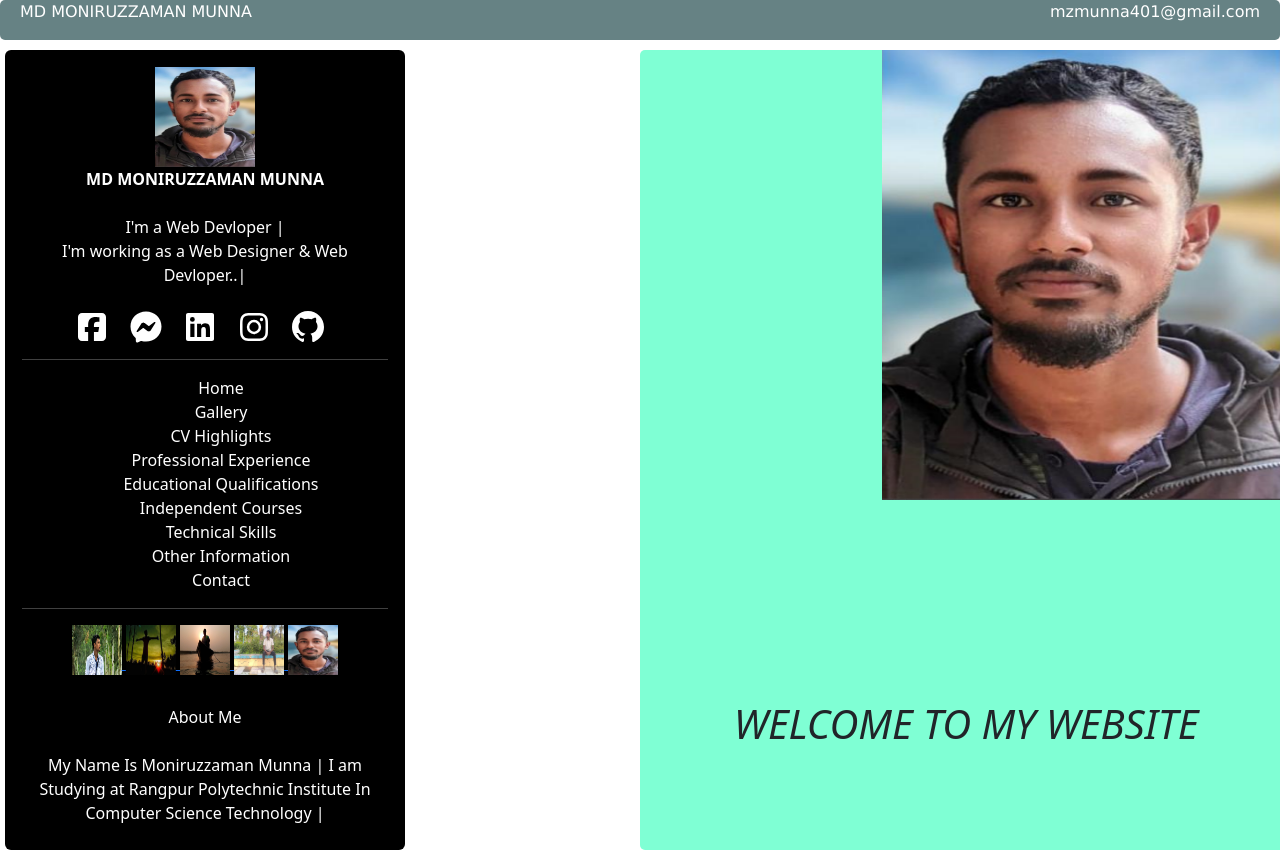
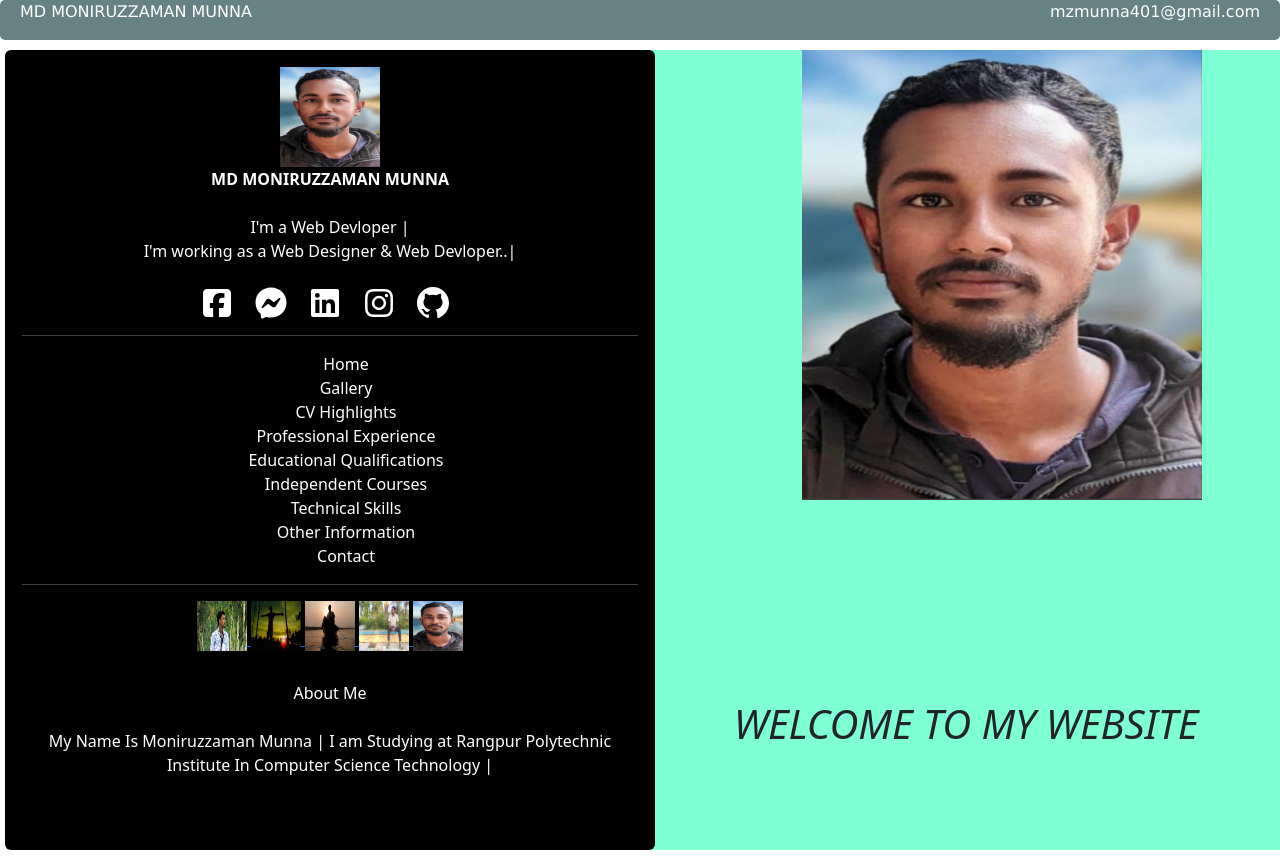
Before and after one commit to munna-401/munna, a plain HTML site: page index.html in a window 1280 px wide. Drawn offline with Linux system fonts and the light colour scheme.

Commit message:
change size

```diff
--- a/index.html
+++ b/index.html
@@ -28,7 +28,7 @@
                                                     <!--start  frist card-->
                          <div class="row">
                           <div class="col-6">
-                            <div class="card" style="background-color: black; height: 800px; width: 400px; text-align: center; margin-left: 5px;  color:white;">
+                            <div class="card" style="background-color: black; height: 800px; width: 650px; text-align: center; margin-left: 5px;  color:white;">
                                 <div class="card-body">
                                     <div>
                                         <img style="height: 100px; width: 100;" src="munna.jpg" alt=""><br>
@@ -104,7 +104,7 @@
                           </div>
                              <!-- end frist card-->
                             <div class="col-6" style="background-color: aquamarine; float: left;  ">
-                                <img style="margin-left: 230px; height: 450px; width: 400px;" src="munna.jpg" alt="">
+                                <img style="margin-left:150px; height: 450px; width: 400px;" src="munna.jpg" alt="">
 
                                 <div style="text-align: center; margin-top: 200px;">
                                     <H1> <i>WELCOME TO MY WEBSITE</i></H1>
```
